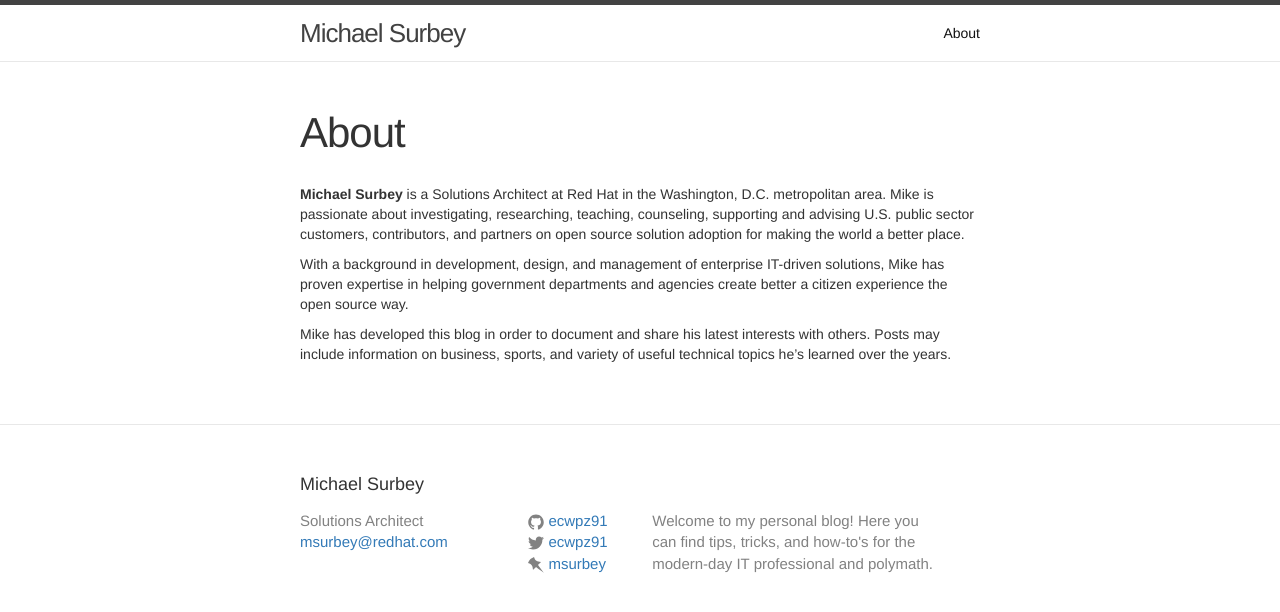
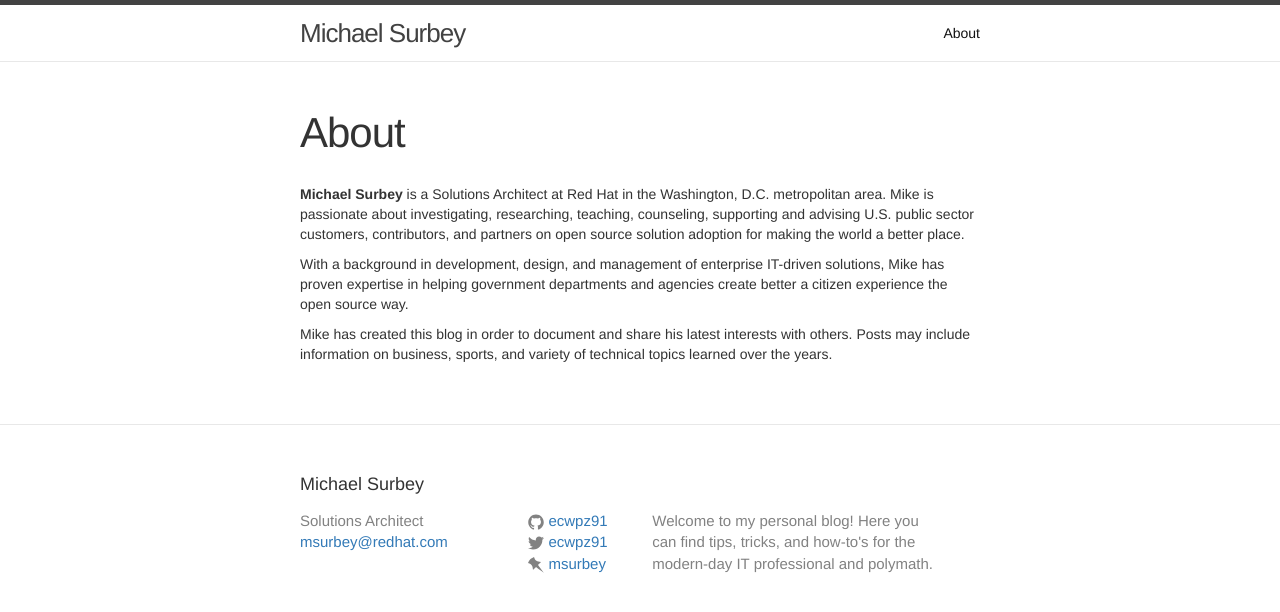
Before and after one commit to ecwpz91/ecwpz91.github.io, a Jekyll site: the page built from about.md, in a window 1280 px wide. Shown: the top 612 px of the page. Built offline with Jekyll 4.4.1, drawn with Linux system fonts in a browser that asks for light colours; nearby versions of some CDN libraries.

Commit message:
Updated wording

```diff
--- a/about.md
+++ b/about.md
@@ -8,4 +8,4 @@ permalink: /about/
 
 With a background in development, design, and management of enterprise IT-driven solutions, Mike has proven expertise in helping government departments and agencies create better a citizen experience the open source way.
 
-Mike has developed this blog in order to document and share his latest interests with others. Posts may include information on business, sports, and variety of useful technical topics he's learned over the years.
+Mike has created this blog in order to document and share his latest interests with others. Posts may include information on business, sports, and variety of technical topics learned over the years.
```
